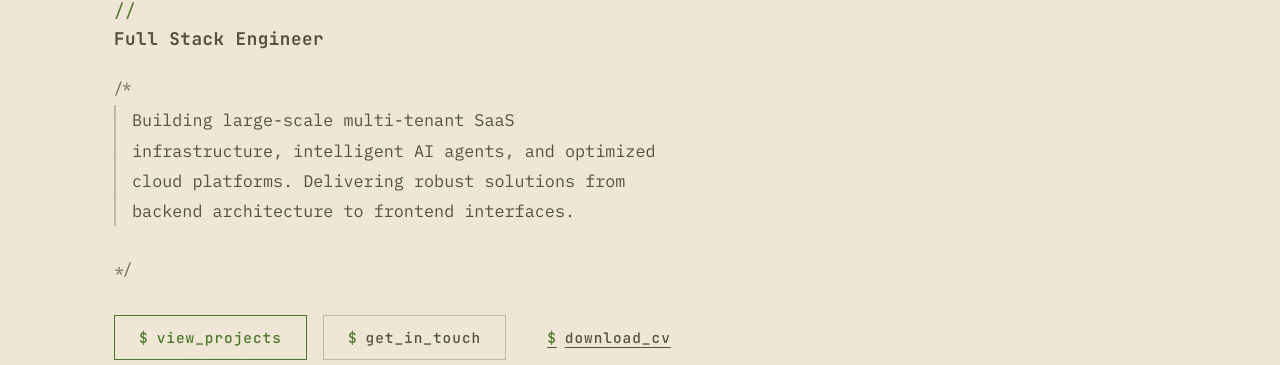
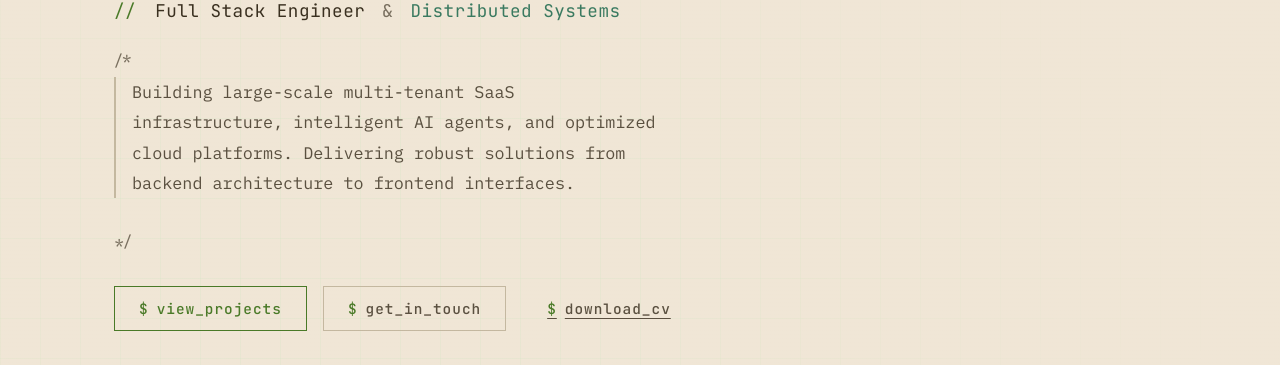
Before and after one commit to Apoorvd/portfolio, a website: page docs/index.html in a window 1280 px wide. Shown: the part 202-567 px from the top of the page. Drawn offline with Linux system fonts and the light colour scheme; a web font is replaced by a local one.

Commit message:
changing the roles

```diff
--- a/docs/index.html
+++ b/docs/index.html
@@ -56,7 +56,9 @@
                 <h1 class="hero-name">Apoorv Dubey</h1>
                 <div class="hero-role">
                     <span class="role-prefix">//</span>
-                    <h2 class="hero-role">Full Stack Engineer</h2>
+                    <span class="role-text">Full Stack Engineer</span>
+                    <span class="role-divider"> & </span>
+                    <span class="role-text accent">Distributed Systems</span>
                 </div>
                 <div class="hero-desc">
                     <span class="comment">/*</span>
```
